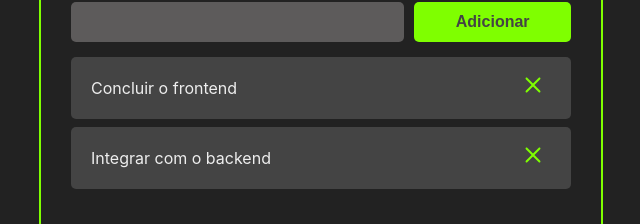
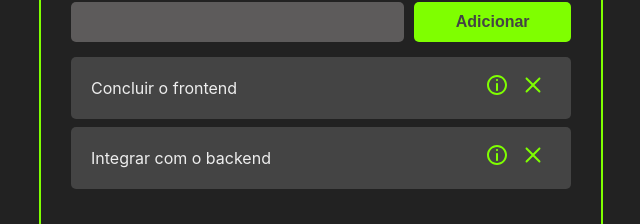
Before and after one commit to Luan-Pinheiro/todo-frontend, a React (Create React App) app: page / in a window 1280 px wide. Shown: the part 152-376 px from the top of the page, without its empty margins (319-959 px from the left). Built offline with nearby package versions, Linux system fonts and the light colour scheme.

Commit message:
feat(route): configurada gestão de rotas com React Router DOM

```diff
--- a/package.json
+++ b/package.json
@@ -10,6 +10,7 @@
     "react": "^19.1.1",
     "react-dom": "^19.1.1",
     "react-icons": "^5.5.0",
+    "react-router-dom": "^5.2.0",
     "react-scripts": "5.0.1",
     "uuid": "^11.1.0",
     "web-vitals": "^2.1.4"
--- a/src/App.jsx
+++ b/src/App.jsx
@@ -4,6 +4,10 @@ import Tasks from "./components/Tasks";
 import AddTask from "./components/AddTask";
 import { v4 as uuidv4 } from "uuid";
 import Header from "./components/Header";
+import {
+  BrowserRouter as Router,
+  Route,
+} from "react-router-dom/cjs/react-router-dom.min";
 
 const App = () => {
   // let message = "Hello World!";
@@ -52,17 +56,26 @@ const App = () => {
   };
 
   return (
-    <>
+    <Router>
       <div className="container">
         <Header />
-        <AddTask handleTaskAddition={handleTaskAddition} />
-        <Tasks
-          tasks={tasks}
-          handleTaskClick={handleTaskClick}
-          handleRemoveTask={handleRemoveTask}
+        <Route
+          path="/"
+          exact
+          render={() => (
+            <>
+              <AddTask handleTaskAddition={handleTaskAddition} />
+              <Tasks
+                tasks={tasks}
+                handleTaskClick={handleTaskClick}
+                handleRemoveTask={handleRemoveTask}
+              />
+            </>
+          )}
         />
+        <Route path="/details" exact render={() => <></>} />
       </div>
-    </>
+    </Router>
   );
 };
 
--- a/src/components/Task.jsx
+++ b/src/components/Task.jsx
@@ -1,5 +1,5 @@
 import React from "react";
-import { CgClose } from "react-icons/cg";
+import { CgClose, CgInfo } from "react-icons/cg";
 import "../styles/Task.css";
 
 const Task = ({ task, handleTaskClick, handleRemoveTask }) => {
@@ -20,6 +20,9 @@ const Task = ({ task, handleTaskClick, handleRemoveTask }) => {
       </div>
 
       <div className="buttons-container">
+        <button className="see-task-details-button" onClick={""}>
+          <CgInfo />
+        </button>
         <button
           className="remove-task-button"
           onClick={() => handleRemoveTask(task.id)}
--- a/src/styles/Task.css
+++ b/src/styles/Task.css
@@ -13,7 +13,8 @@
   cursor: pointer;
 }
 
-.remove-task-button {
+.remove-task-button,
+.see-task-details-button {
   background-color: #444;
   border: none;
   font-size: 24px;
```
Also changed, not shown: 1 other file (tests, documents, lock files or other folders).
